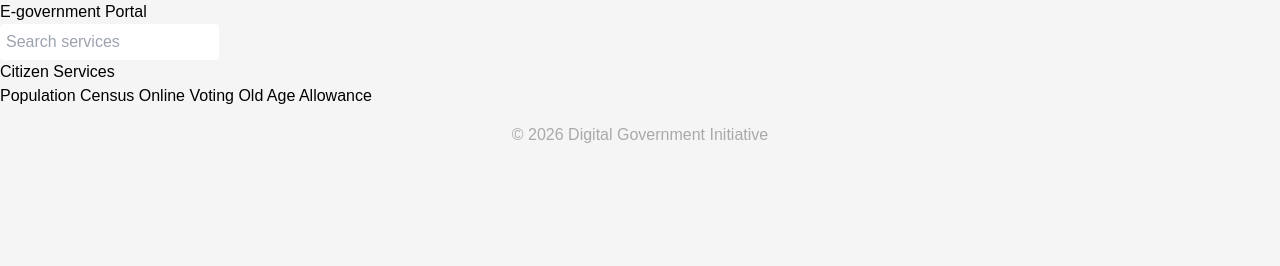
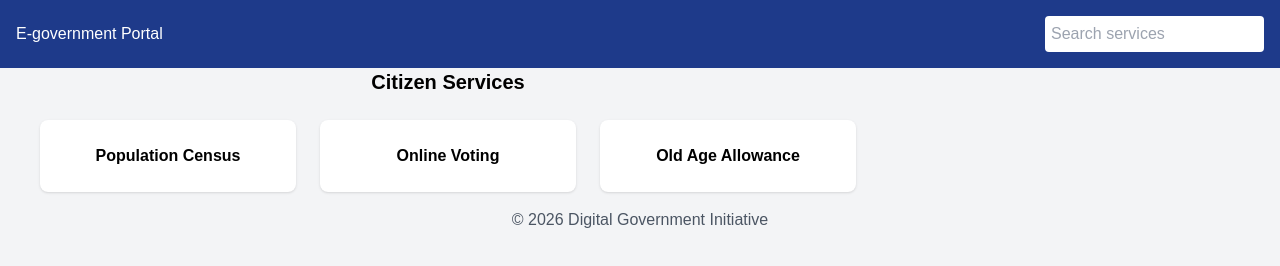
Before and after one commit to nirjalatripathi/e-gov-portal, a plain HTML site: page index.html in a window 1280 px wide. Drawn offline with nearby package versions, Linux system fonts and the light colour scheme.

Commit message:
[ADD]: Tailwind styling and search feature

```diff
--- a/index.html
+++ b/index.html
@@ -7,22 +7,22 @@
   <link rel="stylesheet" href="css/style.css">
   <script src="https://cdn.tailwindcss.com"></script>
 </head>
-<body>
-  <header class="header">
-    <h1> E-government Portal</h1>
-    <input type="text" placeholder="Search services">
+<body class="bg-gray-100">
+  <header class="header flex justify-between items-center p-4 bg-blue-900 text-white ">
+    <h1 class=""text-2xl font-bold> E-government Portal</h1>
+    <input id="serviceSearch" type="text" placeholder="Search services" class="p-2 rounded text-black">
   </header>
 
-  <main class="container">
-    <h2> Citizen Services </h2>
-    <div class="cards">
-      <a href="census.html" class="card"> Population Census</a>
-      <a href="voting.html" class="card"> Online Voting</a>
-      <a href="allowance.html" class="card"> Old Age Allowance </a>
+  <main class="container max-w-4xl">
+    <h2 class="text-xl font-semibold mb-6 text-center"> Citizen Services </h2>
+    <div class="cards flex justify-center gap-6 ">
+      <a href="census.html" class="card bg-white p-6 rounded-lg shadow hover:shadow-lg text-center font-bold w-64"> Population Census</a>
+      <a href="voting.html" class="card bg-white p-6 rounded-lg shadow hover:shadow-lg text-center font-bold w-64"> Online Voting</a>
+      <a href="allowance.html" class="card bg-white p-6 rounded-lg shadow hover:shadow-lg text-center font-bold w-64"> Old Age Allowance </a>
     </div>
   </main>
 
-  <footer class="footer">
+  <footer class="footer text-center text-gray-600 p-4">
     <p> &copy 2026 Digital Government Initiative </p>
   </footer>
 </body>
```
